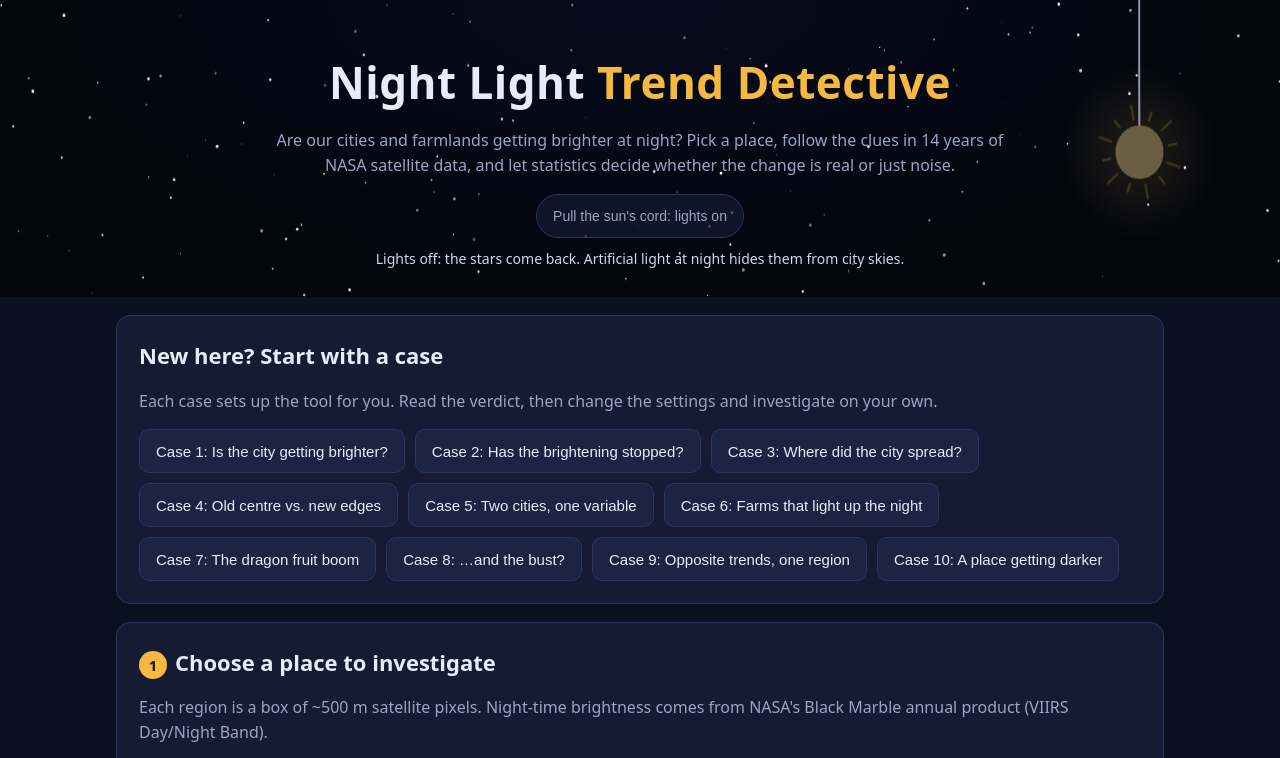
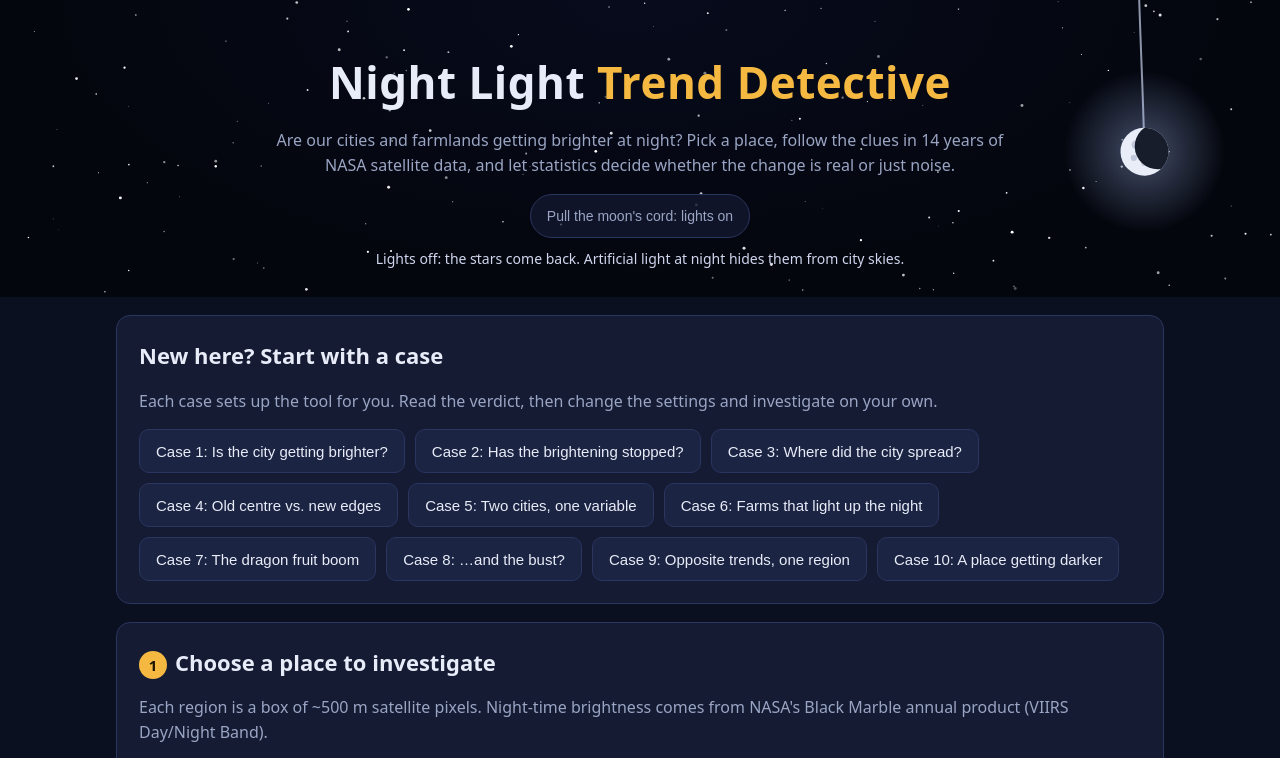
Before and after one commit to khietnn/night-light-trend-detective, a plain HTML site: page docs/index.html in a window 1280 px wide. Both pictures are taken after a click on the button "Pull the sun's cord: lights off". Shown: the top 758 px of the page. Drawn offline with nearby package versions, Linux system fonts and the light colour scheme.

Commit message:
Sun turns into a crescent moon when the lights go off; tap or short pull toggles; canvas follows header height
Co-Authored-By: Claude Opus 5.5 <noreply@anthropic.com>

```diff
--- a/docs/index.html
+++ b/docs/index.html
@@ -309,6 +309,7 @@ function update(){
   const reduce = window.matchMedia('(prefers-reduced-motion: reduce)').matches;
   const N = 16, G = 0.45, DAMP = 0.992, ITER = 24, SUN_INV_MASS = 0.15;
   let W = 0, H = 0, seg = 10, ax = 0, R = 20, pts = [], stars = [], off = false, drag = null, visible = true, t = 0, lastW = -1;
+  let mix = 0, moved = 0;   // mix: 0 = sun, 1 = moon (eased); moved: pointer travel during a drag
 
   function layout() {
     const dpr = Math.min(window.devicePixelRatio || 1, 2);
@@ -352,10 +353,17 @@ function update(){
     }
   }
 
+  function glowAt(x, y, rgb, a) {
+    const gr = ctx.createRadialGradient(x, y, R * 0.3, x, y, R * 3.4);
+    gr.addColorStop(0, `rgba(${rgb},${a})`); gr.addColorStop(1, `rgba(${rgb},0)`);
+    ctx.fillStyle = gr; ctx.beginPath(); ctx.arc(x, y, R * 3.4, 0, 6.283); ctx.fill();
+  }
+
   function draw() {
+    mix = reduce ? (off ? 1 : 0) : mix + ((off ? 1 : 0) - mix) * 0.07;
     ctx.clearRect(0, 0, W, H);
-    if (off) for (const s of stars) {
-      ctx.fillStyle = `rgba(255,255,255,${0.3 + 0.7 * Math.abs(Math.sin(t * 0.02 + s.p))})`;
+    if (mix > 0.01) for (const s of stars) {
+      ctx.fillStyle = `rgba(255,255,255,${mix * (0.3 + 0.7 * Math.abs(Math.sin(t * 0.02 + s.p)))})`;
       ctx.beginPath(); ctx.arc(s.x, s.y, s.r, 0, 6.283); ctx.fill();
     }
     ctx.strokeStyle = 'rgba(200,210,235,.7)'; ctx.lineWidth = 2; ctx.beginPath(); ctx.moveTo(pts[0].x, pts[0].y);
@@ -363,24 +371,42 @@ function update(){
       ctx.quadraticCurveTo(pts[i].x, pts[i].y, (pts[i].x + pts[i + 1].x) / 2, (pts[i].y + pts[i + 1].y) / 2);
     const s = pts[N - 1], q = pts[N - 2];
     ctx.lineTo(s.x, s.y); ctx.stroke();
-    const glow = off ? 0.2 : 1, ang = Math.atan2(q.x - s.x, s.y - q.y);
-    const gr = ctx.createRadialGradient(s.x, s.y, R * 0.3, s.x, s.y, R * 3.4);
-    gr.addColorStop(0, `rgba(255,214,102,${0.55 * glow})`); gr.addColorStop(1, 'rgba(255,214,102,0)');
-    ctx.fillStyle = gr; ctx.beginPath(); ctx.arc(s.x, s.y, R * 3.4, 0, 6.283); ctx.fill();
-    ctx.save(); ctx.translate(s.x, s.y); ctx.rotate(ang + t * 0.004);
-    ctx.strokeStyle = `rgba(255,200,80,${0.85 * glow})`; ctx.lineWidth = 2.5; ctx.lineCap = 'round';
-    for (let k = 0; k < 12; k++) {
-      ctx.rotate(Math.PI / 6); ctx.beginPath();
-      ctx.moveTo(R * 1.25, 0); ctx.lineTo(R * (k % 2 ? 1.55 : 1.75), 0); ctx.stroke();
+    const ang = Math.atan2(q.x - s.x, s.y - q.y);
+
+    // sun (fades out as the lights go off)
+    if (mix < 0.99) {
+      ctx.globalAlpha = 1 - mix;
+      glowAt(s.x, s.y, '255,214,102', 0.55);
+      ctx.save(); ctx.translate(s.x, s.y); ctx.rotate(ang + t * 0.004);
+      ctx.strokeStyle = 'rgba(255,200,80,.85)'; ctx.lineWidth = 2.5; ctx.lineCap = 'round';
+      for (let k = 0; k < 12; k++) {
+        ctx.rotate(Math.PI / 6); ctx.beginPath();
+        ctx.moveTo(R * 1.25, 0); ctx.lineTo(R * (k % 2 ? 1.55 : 1.75), 0); ctx.stroke();
+      }
+      ctx.restore();
+      ctx.fillStyle = '#f5b942'; ctx.beginPath(); ctx.arc(s.x, s.y, R, 0, 6.283); ctx.fill();
     }
-    ctx.restore();
-    ctx.fillStyle = off ? '#6b5f43' : '#f5b942'; ctx.beginPath(); ctx.arc(s.x, s.y, R, 0, 6.283); ctx.fill();
+    // crescent moon with craters (fades in), turning with the rope like the sun
+    if (mix > 0.01) {
+      ctx.globalAlpha = mix;
+      glowAt(s.x, s.y, '170,195,255', 0.35);
+      ctx.save(); ctx.translate(s.x, s.y); ctx.rotate(ang);
+      ctx.beginPath(); ctx.arc(0, 0, R, 0, 6.283); ctx.fillStyle = '#e9edf7'; ctx.fill(); ctx.clip();
+      ctx.fillStyle = 'rgba(160,170,195,.55)';
+      for (const [cx, cy, cr] of [[-0.35, -0.3, 0.18], [-0.45, 0.25, 0.13], [-0.05, 0.5, 0.1]]) {
+        ctx.beginPath(); ctx.arc(cx * R, cy * R, cr * R, 0, 6.283); ctx.fill();
+      }
+      ctx.fillStyle = 'rgba(7,11,28,.92)';                     // night side of the moon
+      ctx.beginPath(); ctx.arc(R * 0.55, -R * 0.2, R * 0.95, 0, 6.283); ctx.fill();
+      ctx.restore();
+    }
+    ctx.globalAlpha = 1;
   }
 
   function setLights(state) {
     off = state; hdr.classList.toggle('lights-off', off);
     btn.setAttribute('aria-pressed', off); note.hidden = !off;
-    btn.textContent = off ? "Pull the sun's cord: lights on" : "Pull the sun's cord: lights off";
+    btn.textContent = off ? "Pull the moon's cord: lights on" : "Pull the sun's cord: lights off";
     if (reduce) draw();
   }
 
@@ -389,11 +415,12 @@ function update(){
 
   cv.addEventListener('pointerdown', e => {
     if (reduce || !nearSun(pos(e))) return;
-    drag = pos(e); cv.setPointerCapture(e.pointerId); cv.style.cursor = 'grabbing';
+    drag = pos(e); moved = 0; cv.setPointerCapture(e.pointerId); cv.style.cursor = 'grabbing';
   });
   cv.addEventListener('pointermove', e => {
     const p = pos(e);
     if (drag) {
+      moved += Math.hypot(p.x - drag.x, p.y - drag.y); drag = p;
       const s = pts[N - 1], maxL = seg * (N - 1) + 70;          // the cord can stretch a little, not forever
       let dx = p.x - ax, dy = Math.max(p.y, 0); const d = Math.hypot(dx, dy);
       if (d > maxL) { dx *= maxL / d; dy *= maxL / d; }
@@ -404,7 +431,8 @@ function update(){
   const release = () => {
     if (!drag) return;
     drag = null; cv.style.cursor = 'grab';
-    if (pts[N - 1].y > seg * (N - 1) + 45) setLights(!off);   // a hard downward pull works like a lamp cord
+    if (moved < 6) { setLights(!off); pts[N - 1].py -= 10; }         // a tap on the sun also flips it
+    else if (pts[N - 1].y > seg * (N - 1) + 22) setLights(!off);     // a downward pull works like a lamp cord
   };
   cv.addEventListener('pointerup', release); cv.addEventListener('pointercancel', release);
 
@@ -424,10 +452,15 @@ function update(){
     new IntersectionObserver(es => { visible = es[0].isIntersecting; }).observe(hdr);
     requestAnimationFrame(loop);
   }
-  window.addEventListener('resize', () => {
-    if (hdr.clientWidth === lastW) return;
-    lastW = hdr.clientWidth; layout(); reset(true); if (reduce) draw();
-  });
+  let lastH = hdr.clientHeight;
+  new ResizeObserver(() => {
+    const w = hdr.clientWidth, h = hdr.clientHeight;
+    if (w === lastW && h === lastH) return;
+    const widthChanged = w !== lastW;
+    lastW = w; lastH = h; layout();
+    if (widthChanged) reset(true);          // a height change (the note appearing) keeps the rope where it is
+    if (reduce) draw();
+  }).observe(hdr);
   lastW = hdr.clientWidth;
 })();
 </script>
```
